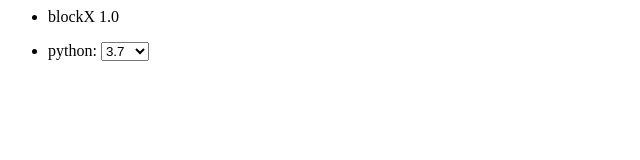
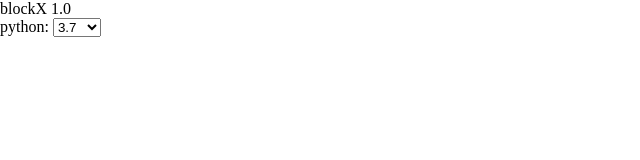
Before and after one commit to ChengHao-He/blockx, a website: page frontend/index.html in a window 1280 px wide. Shown: the whole page, without its empty margins (0-640 px from the left). Drawn offline with Linux system fonts and the light colour scheme.

Commit message:
feat: Import CSS inhtml Closes #12

```diff
--- a/frontend/index.html
+++ b/frontend/index.html
@@ -1,6 +1,7 @@
 <html>
     <head>
         <title>blockX</title>
+        <link rel="stylesheet" href="./style.css">
     </head>
     <body>
         <header>
--- /dev/null
+++ b/frontend/style.css
@@ -0,0 +1,4 @@
+* {
+    padding: 0;
+    margin: 0;
+  }
```
